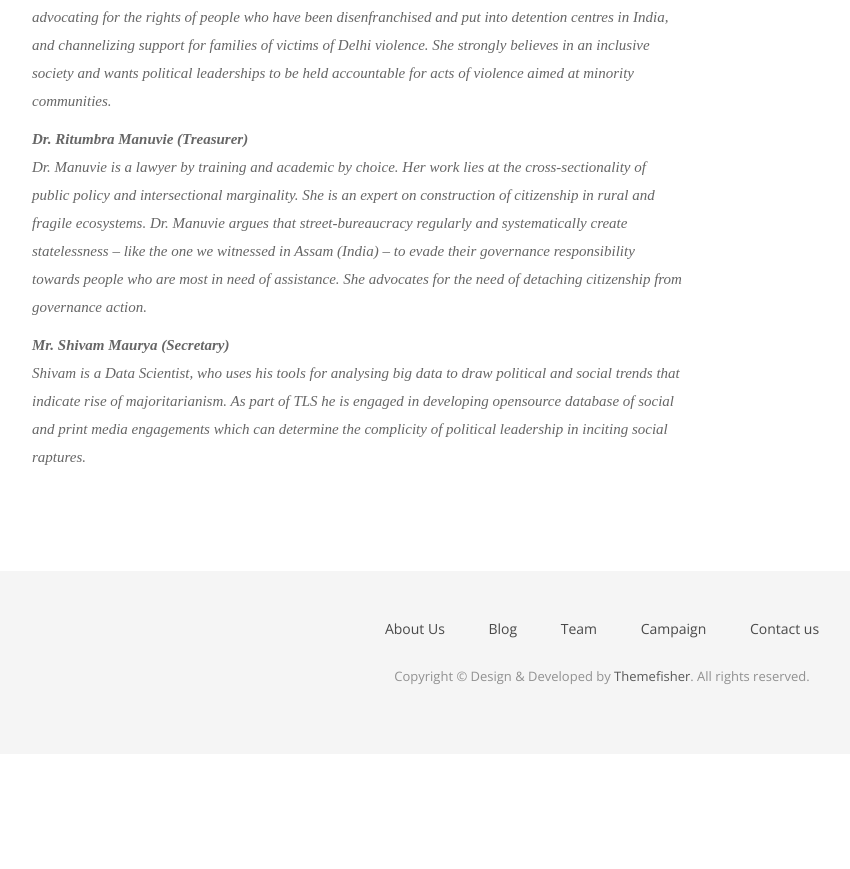
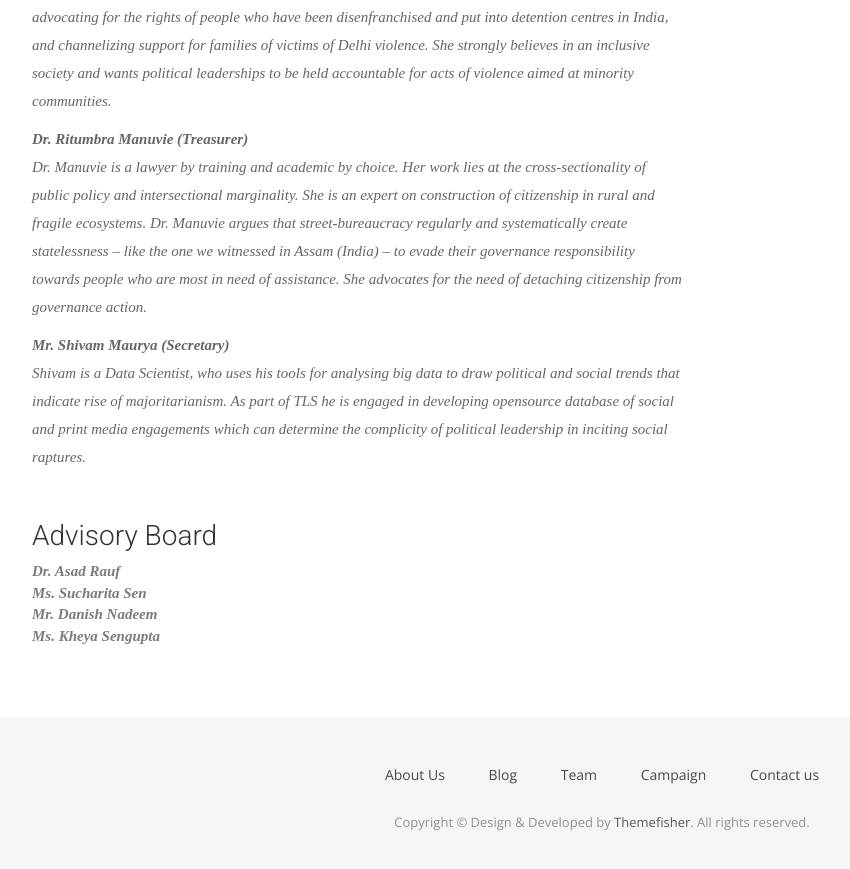
Before and after one commit to chandanavasanth/tls, a Jekyll site: the page built from team.html, in a window 1280 px wide and 900 px high, scrolled down 828 px. Shown: the top 869 px of the window, without its empty margins (38-888 px from the left). Built offline with Jekyll 4.4.1, drawn with Linux system fonts in a browser that asks for light colours; nearby versions of some CDN libraries; some web fonts are replaced; before the commit the page ends 1582 px from its top, so only the background shows below that.

Commit message:
Update 4 advisors
Update 4 advisors

```diff
--- a/team.html
+++ b/team.html
@@ -33,7 +33,7 @@ permalink: /team/
             <p><strong>Mr. Shivam Maurya (Secretary) </strong><br>Shivam is a Data Scientist, who uses his tools for analysing big data to draw political and social trends that indicate rise of majoritarianism. As part of TLS he is engaged in developing opensource database of social and print media engagements which can determine the complicity of political leadership in inciting social raptures.</p>
             <!-- <a href="#" class="btn btn-view-team">View Team</a> -->
             <br>
-            <!-- <h3>Advisory Board</h3>
+            <h3>Advisory Board</h3>
             <ul>
                 <li>
                     <strong>Dr. Asad Rauf</strong>
@@ -42,19 +42,13 @@ permalink: /team/
                     <strong>Ms. Sucharita Sen </strong>
                 </li>
                 <li>
-                    <strong>Ms. Neha Gupta </strong>
+                    <strong>Mr. Danish Nadeem </strong>
                 </li>
                 <li>
-                    <strong>Mr. Ansar Ahmed </strong>
-                </li>
-                <li>
-                    <strong>Mr. Frank Golliath </strong>
-                </li>
-                <li>
-                    <strong>Mr. Danish Nadeem </strong>
+                    <strong>Ms. Kheya Sengupta </strong>
                 </li>
 
-            </ul> -->
+            </ul>
           </div>
         </div>
       </div>
```
